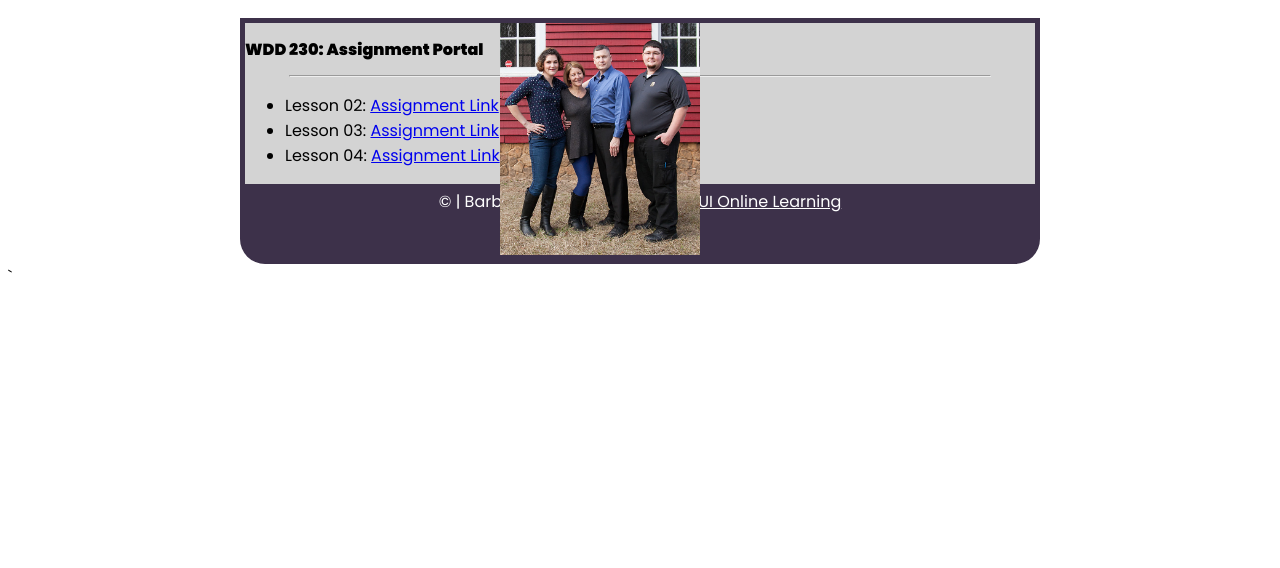
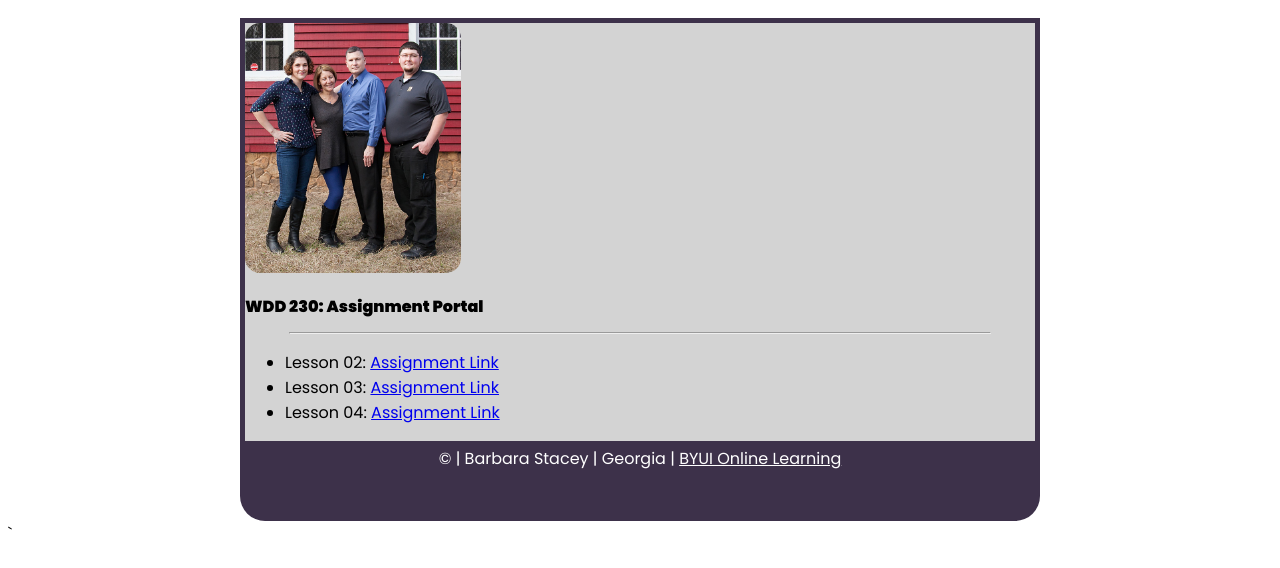
Before and after one commit to barleegrow/barleegrow.github.io, a plain HTML site: page index.html in a window 1280 px wide. Shown: the part 166-734 px from the top of the page. Drawn offline with Linux system fonts and the light colour scheme.

Commit message:
Update main.css

```diff
--- a/main.css
+++ b/main.css
@@ -15,6 +15,7 @@ header {
     border-radius: 25px 25px 0 0;
     color: white;
     position: relative;
+    text-align: center;
 }
 footer{
     background-color: #3d314a;
@@ -32,11 +33,12 @@ main {
     margin: 100px auto 0 auto  ;
 }
 #family-photo {
-    position: absolute;
-    top: 15 px;
-    left: 500px;
+    position: float-right;
+    top: 15px;
+    right: 10px
     width: 200px;
-
+    height: 250px;
+    border-radius: 15px;
 }
 #line{
     margin-left: left 30px;
```
